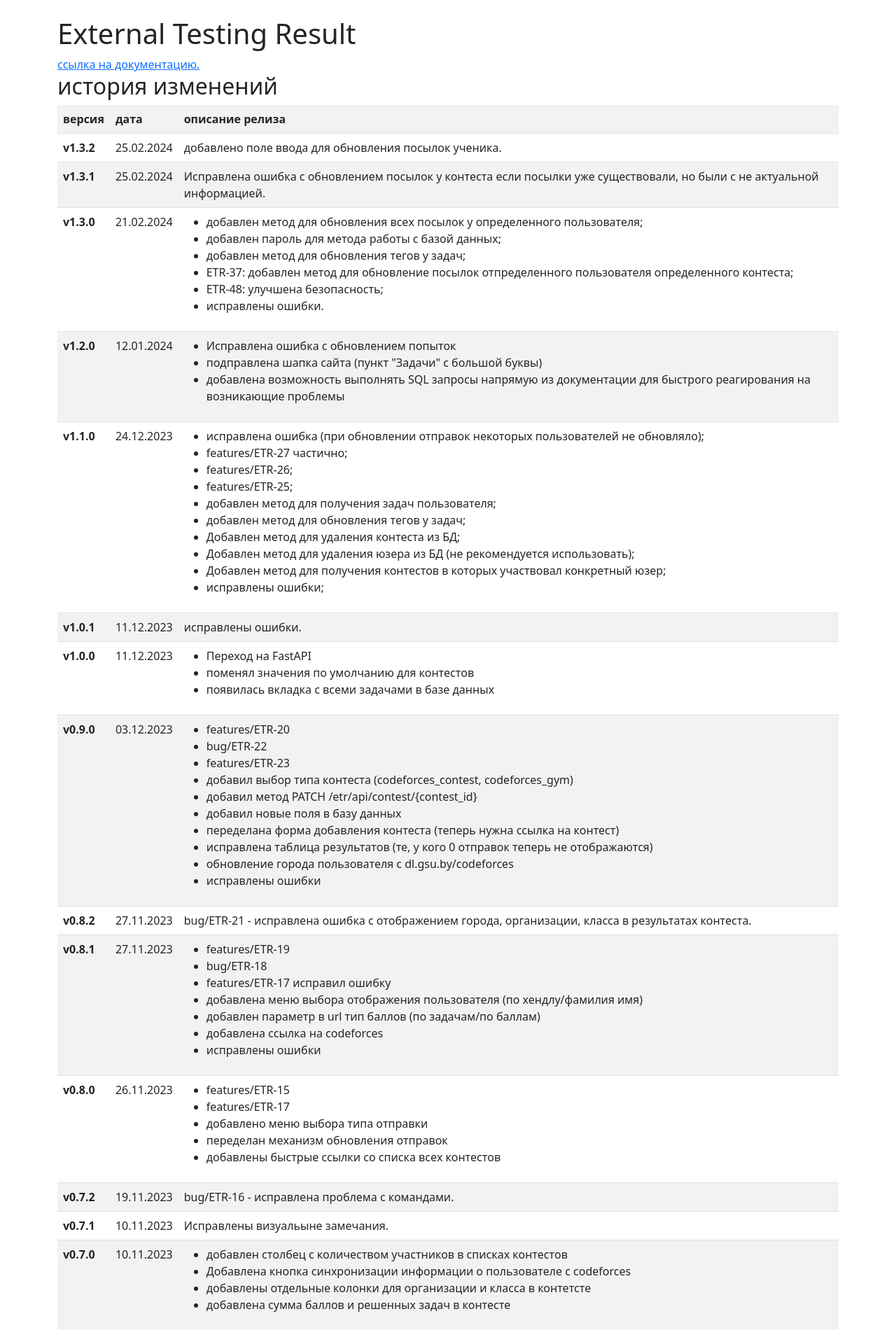
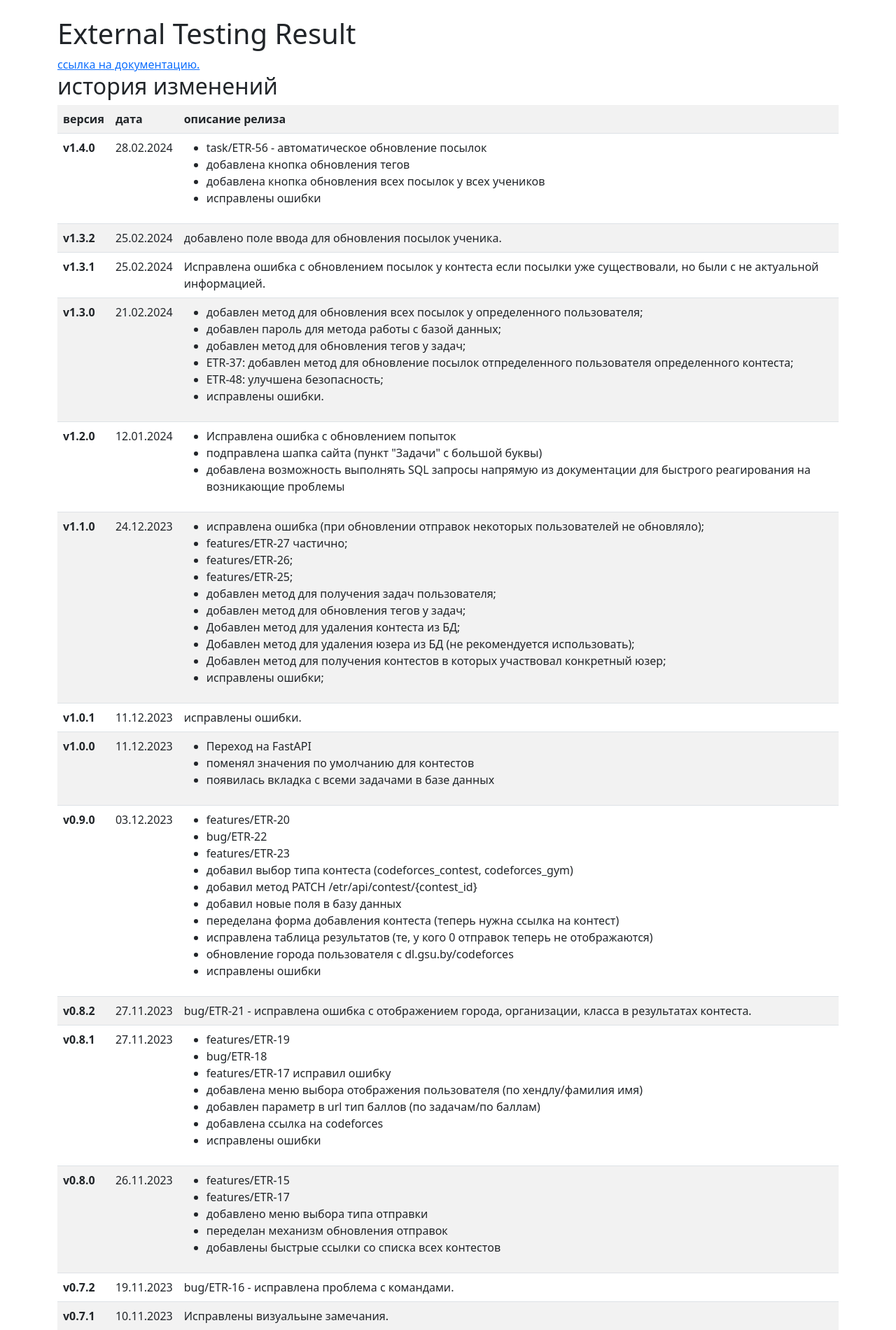
Before and after one commit to KingAndJoker/etr, a FastAPI app: page /about in a window 1280 px wide. Shown: the part 56-1956 px from the top of the page at 70% size. Run offline with FastAPI, Linux system fonts and the light colour scheme.

Commit message:
release note v1.4.0

```diff
--- a/etr/templates/about.html
+++ b/etr/templates/about.html
@@ -13,6 +13,19 @@
         <th>версия</th>
         <th>дата</th>
         <th>описание релиза</th>
+    </tr>
+
+    <tr>
+        <th>v1.4.0</th>
+        <td>28.02.2024</td>
+        <td>
+            <ul>
+                <li>task/ETR-56 - автоматическое обновление посылок</li>
+                <li>добавлена кнопка обновления тегов</li>
+                <li>добавлена кнопка обновления всех посылок у всех учеников</li>
+                <li>исправлены ошибки</li>
+            </ul>
+        </td>
     </tr>
 
     <tr>
```
